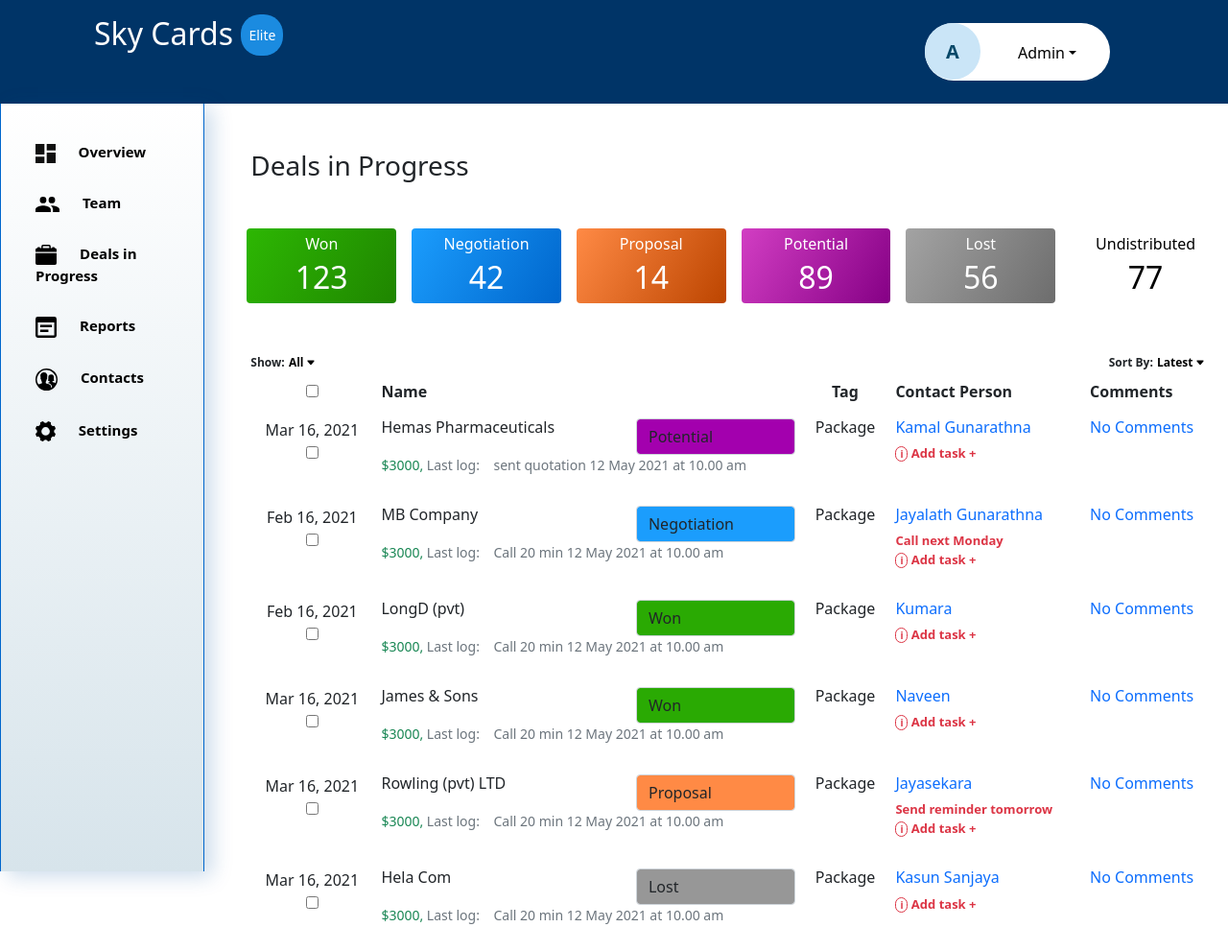
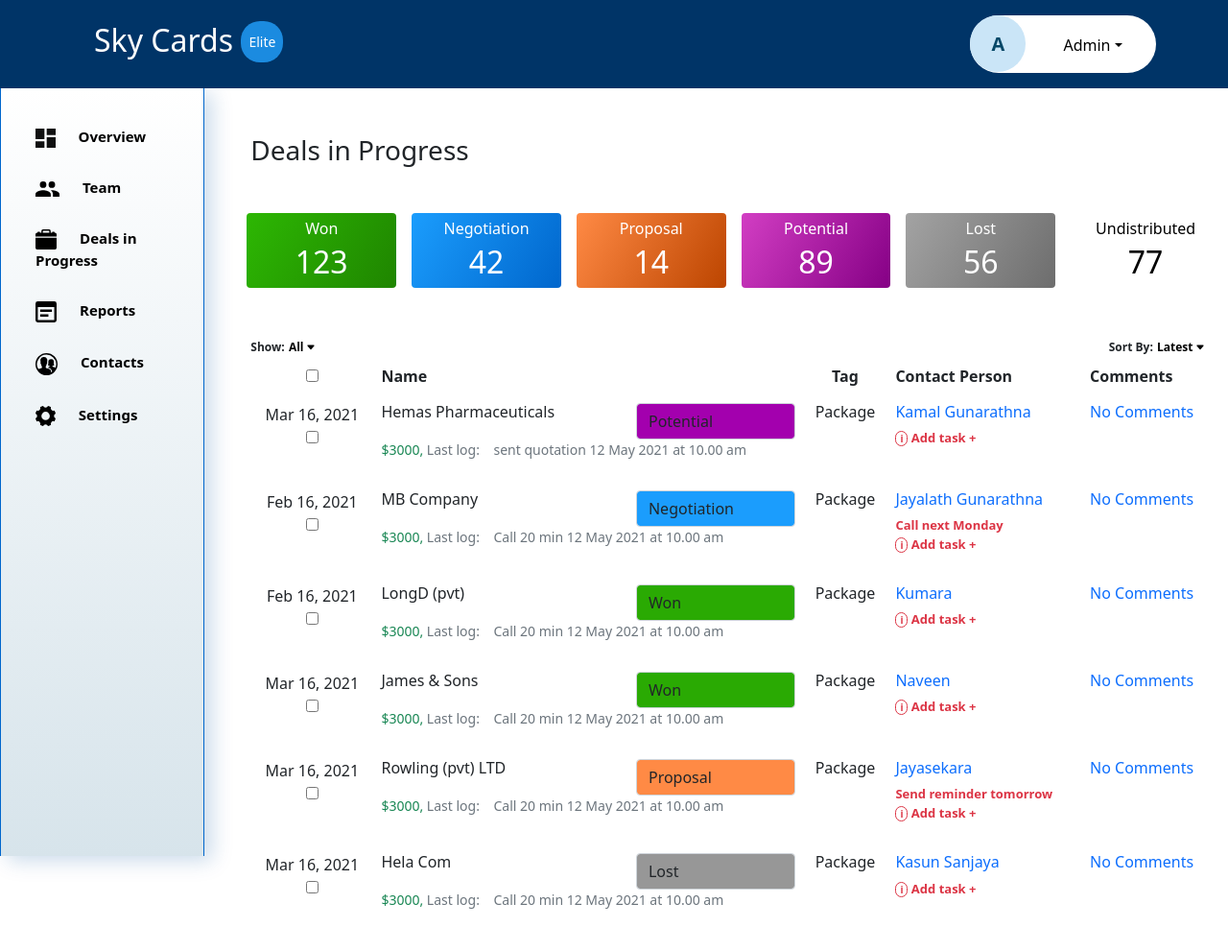
Before and after one commit to Enspirer/skycard_front, a plain HTML site: page index.html in a window 1280 px wide. Shown: the whole page at 96% size. Drawn offline with nearby package versions, Linux system fonts and the light colour scheme.

Commit message:
logo and account move into navbar section

```diff
--- a/index.html
+++ b/index.html
@@ -15,12 +15,12 @@
   <body>
 
     <header class="container-fluid">
-        <div class="row p-3" style="background-color: #003467;">
+        <nav class="navbar row p-3" style="background-color: #003467;">
             <div class="col-9 text-white logo">
                 <h2 class="logo-sky">Sky Cards <span class="logo-elite">Elite</span></h2>
             </div>
             <div class="col-3 account text-center">
-                <nav class="navbar dropdown account">
+                <nav class="dropdown account">
                     <button type="button" data-bs-toggle="dropdown" class="dropdown-toggle"><span>A</span> Admin</button>
                     <div class="dropdown-menu">
                         <a href="#" class="dropdown-item"><i class="fa fa-user-o"></i> Profile</a></a>
@@ -29,9 +29,8 @@
                         <div class="dropdown-divider"></div>
                         <a href="#" class="dropdown-item"><i class="material-icons">&#xE8AC;</i> Logout</a></a>
                     </div>
-                </nav>
             </div>
-        </div>
+        </nav>
     </header>
 
     <section class="container-fluid">
```
